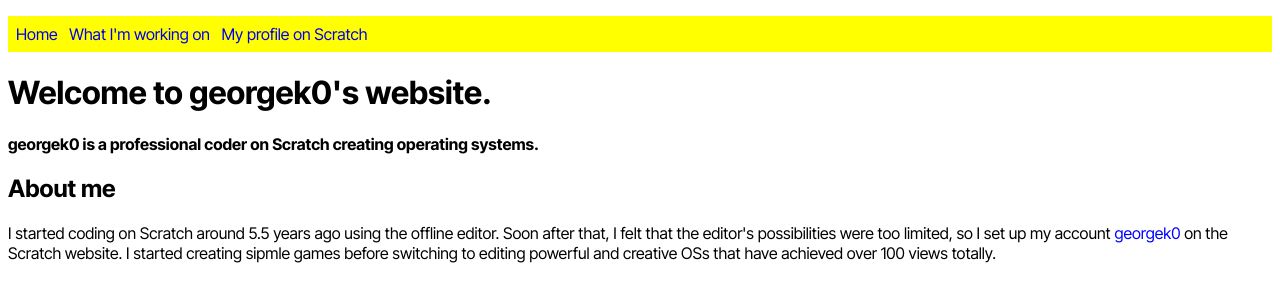
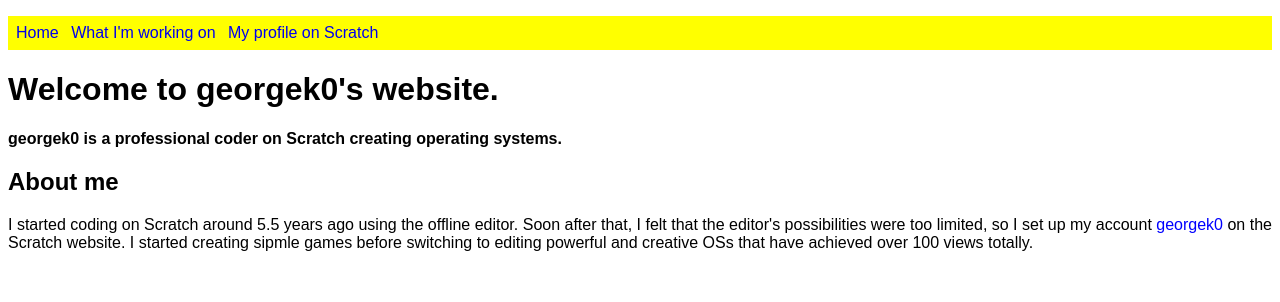
Before and after one commit to OS-Scratch/os-scratch.github.io, a plain HTML site: page index.html in a window 1280 px wide. Drawn offline with Linux system fonts and the light colour scheme.

Commit message:
Update style.css

```diff
--- a/style.css
+++ b/style.css
@@ -6,7 +6,7 @@
   color: blue;
 }
 html {
-  font-family: "Inter Tight", sans-serif, serif;
+  font-family: "InterTight-VariableFont_wght", sans-serif, serif;
 }
 nav a {
     display: inline;
```
